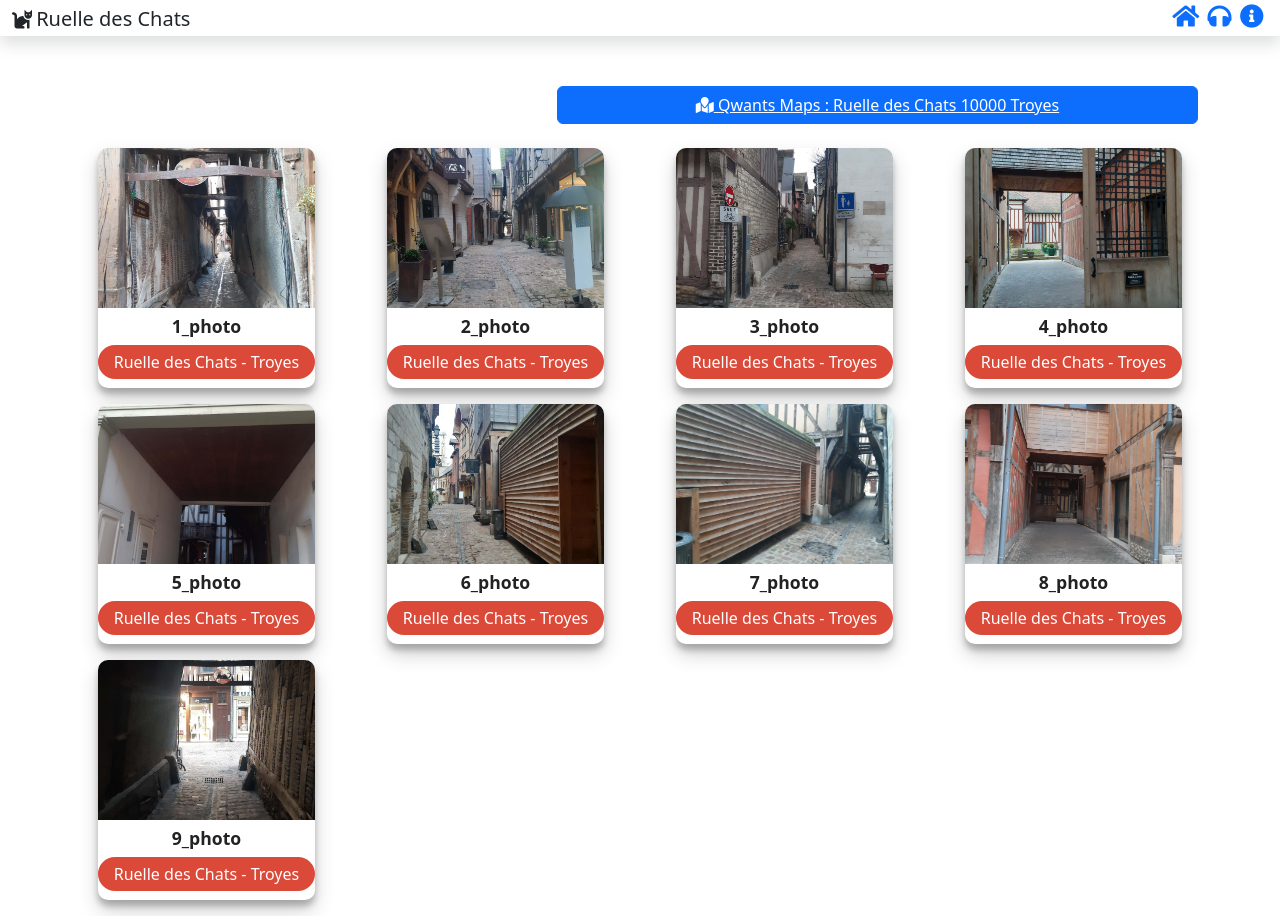
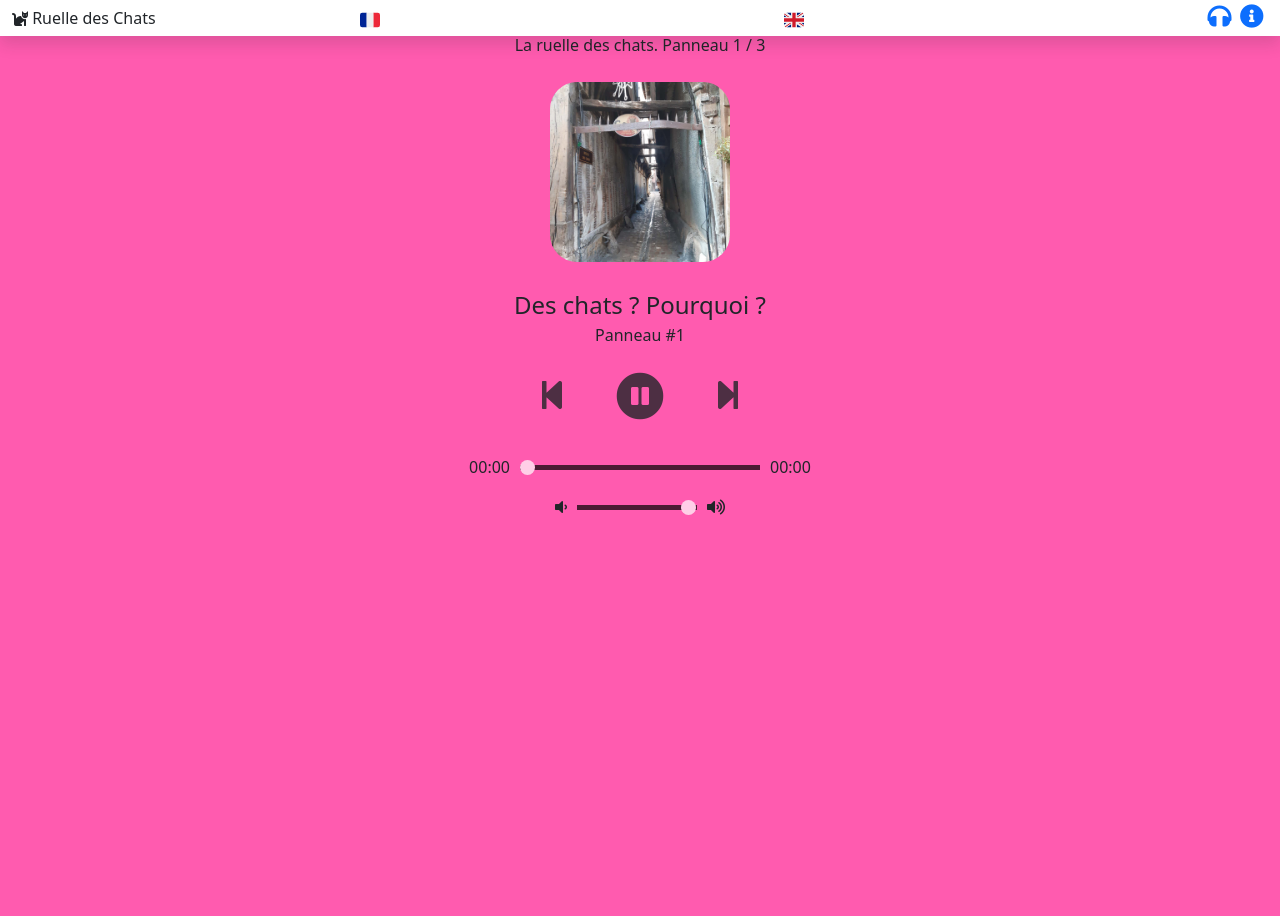
Before and after one commit to ruelledeschats/ruelledeschats.github.io, a plain HTML site: page index.html in a window 1280 px wide. After the commit the page ends 800 px from the top, so only its background shows below. Drawn offline with Linux system fonts and the light colour scheme.

Commit message:
refactor(ruelledeschats) : remplacement index.html par le lecteur.html et suppression ancien index images + maj version cache service worker

```diff
--- a/index.html
+++ b/index.html
@@ -23,23 +23,11 @@
     <meta name="apple-mobile-web-app-status-bar" content="#db4938" />
     <meta name="theme-color" content="#db4938" />
 
-
-<!-- @todo check et deplacer icones a racine vers icons ?
-    <link rel="apple-touch-icon" sizes="180x180" href="/apple-touch-icon.png">
-    <link rel="icon" type="image/png" sizes="32x32" href="/favicon-32x32.png">
-    <link rel="icon" type="image/png" sizes="16x16" href="/favicon-16x16.png">
-    <link rel="manifest" href="/site.webmanifest">
-    <link rel="mask-icon" href="/safari-pinned-tab.svg" color="#5bbad5">
-    <meta name="msapplication-TileColor" content="#da532c">
--->
-    <!--<meta name="theme-color" content="#ffffff">-->
-
-
-
-
     <link rel="stylesheet" href="fontawesome-free-5.15.4-web/css/all.min.css">
     <link rel="stylesheet" href="css/lib/bootstrap.min.css">
     <link rel="stylesheet" href="css/app/app.min.css">
+
+    <link rel="stylesheet" type="text/css" href="css/lecteur.css">
 
 </head>
 <body class="d-flex flex-column h-100">
@@ -50,57 +38,69 @@
                     <!--<img class="logo-header" src="icons/cat-solid.svg" alt="cat">-->
                     <div class="container-fluid">
                         <div class="float-start">
-                            <i class="fa fa-cat fs-5 mt-1"></i>&nbsp;<h5 class="mt-1" style="display:inline">Ruelle des Chats</h5>&nbsp;
+                            <i class="fa fa-cat mt-1"></i>&nbsp;<h7 class="mt-1" style="display:inline">Ruelle des Chats</h7>&nbsp;
                         </div>
 
+                        <a href="#" onclick="change_lang('fr')"><img alt="Français/French" width="20" src="icons/flag-fr.svg"/></a>&nbsp;
+                        <a href="#" onclick="change_lang('en')"><img alt="Anglais/English" width="20" src="icons/flag-en.svg"/></a>&nbsp;
+
                         <div class="float-end mt-1">
-                            <a href="index.html"><h4 class="fa fa-home"></h4></a>&nbsp;
                             <a href="lecteur.html"><h4 class="fa fa-headphones"></h4></a>&nbsp;
                             <a href="apropos.html"><h4 class="fa fa-info-circle"></h4></a>&nbsp;
                         </div>
 
                     </div>
-                    <!--<a href="#" onclick="change_lang('fr')"><img alt="Français/French" width="25" src="icons/flag-fr.svg"/></a>&nbsp;
-                    <a href="#" onclick="change_lang('en')"><img alt="Anglais/English" width="25" src="icons/flag-en.svg"/></a>&nbsp;-->
             </nav>
     </div>
     <!-- End of Topbar -->
 
-    <main class="main-container">
+    <main class="">
 
-        <div class="container">
-            <div class="card border-0">
-                <div class="row">
-                    <div class="col-5 align-top">
-                        <img class="float-end" width="135" src="icons/troyes.png"/>
+        <div class="player container mt-2 h-100">
+
+          <!-- Define the section for displaying details -->
+          <div class="details">
+            <div class="now-playing">PLAYING x OF y</div>
+            <div class="track-art"></div>
+            <div class="track-name">Track Name</div>
+            <div class="track-artist">Track Artist</div>
           </div>
-                    <div class="col-7">
-                        <div class="card pt-3 border-0">
-                            <h1 type="button" class="btn btn-primary">
-                                <a class="text-white" target="_blank" href="https://www.qwant.com/maps/place/street:osm:relation:3765335@Ruelle_des_Chats#map=17.66/48.2964245/4.0724271"><i class="fa fa-map-marked"></i> Qwants Maps : Ruelle des Chats 10000 Troyes</i></a>
-                            </h1>
+
+          <!-- Define the section for displaying track buttons -->
+          <div class="buttons">
+            <div class="prev-track" onclick="prevTrack()">
+              <i class="fa fa-step-backward fa-2x"></i>
             </div>
+            <div class="playpause-track" onclick="playpauseTrack()">
+              <i class="fa fa-play-circle fa-3x"></i>
             </div>
-                </div>
+            <div class="next-track" onclick="nextTrack()">
+              <i class="fa fa-step-forward fa-2x"></i>
             </div>
           </div>
 
-        <!--
-        <div class="container">
-            <div class="card border-0">
-                <h1 type="button" class="btn btn-primary">
-                    <a class="text-white" target="_blank" href="https://www.qwant.com/maps/place/street:osm:relation:3765335@Ruelle_des_Chats#map=17.66/48.2964245/4.0724271"><i class="fa fa-map-marked"></i> Qwants Maps : Ruelle des Chats 10000 Troyes</i></a>
-                </h1>
+          <!-- Define the section for displaying the seek slider-->
+          <div class="slider_container">
+            <div class="current-time">00:00</div>
+            <input type="range" min="1" max="100"
+              value="0" class="seek_slider" onchange="seekTo()">
+            <div class="total-duration">00:00</div>
+          </div>
+
+          <!-- Define the section for displaying the volume slider-->
+          <div class="slider_container">
+            <i class="fa fa-volume-down"></i>
+            <input type="range" min="1" max="100"
+              value="99" class="volume_slider" onchange="setVolume()">
+            <i class="fa fa-volume-up"></i>
           </div>
         </div>
-        -->
 
-        <div class="container-photos container mt-0 h-100">
-        </div>
+        <!-- Load the main script for the player -->
+        <script src="js/lecteur.js"></script>
 
     </main>
     <!-- -->
-    <script src="js/index.js"></script>
     <script src="js/app.js"></script>
 </body>
 </html>
--- a/js/index.js
+++ /dev/null
@@ -1,30 +0,0 @@
-const container = document.querySelector(".container-photos");
-const photos_RuelledesChats = [
-  { url: "Ruelle des Chats - Troyes", name: "1_photo", image: "photos/1_photo.jpg" },
-  { url: "Ruelle des Chats - Troyes", name: "2_photo", image: "photos/2_photo.jpg" },
-  { url: "Ruelle des Chats - Troyes", name: "3_photo", image: "photos/3_photo.jpg" },
-  { url: "Ruelle des Chats - Troyes", name: "4_photo", image: "photos/4_photo.jpg" },
-  { url: "Ruelle des Chats - Troyes", name: "5_photo", image: "photos/5_photo.jpg" },
-  { url: "Ruelle des Chats - Troyes", name: "6_photo", image: "photos/6_photo.jpg" },
-  { url: "Ruelle des Chats - Troyes", name: "7_photo", image: "photos/7_photo.jpg" },
-  { url: "Ruelle des Chats - Troyes", name: "8_photo", image: "photos/8_photo.jpg" },
-  { url: "Ruelle des Chats - Troyes", name: "9_photo", image: "photos/9_photo.jpg" },
-];
-
-
-const showRuelleDesChats = () => {
-  let output = "";
-  photos_RuelledesChats.forEach(
-    ({ url, name, image }) =>
-      (output += `
-              <div class="card-photo">
-                <img class="card--avatar" src=${image} />
-                <h1 class="card--title">${name}</h1>
-                <a class="card--link" href="#">${url}</a>
-              </div>
-              `)
-  );
-  container.innerHTML = output;
-};
-
-document.addEventListener("DOMContentLoaded", showRuelleDesChats);
```
Also changed, not shown: apropos.html (+1 -2 lines), lecteur.html (deleted, +0 -107 lines), serviceWorker.js (+1 -9 lines), photos/4_photo.jpg (deleted), photos/5_photo.jpg (deleted), photos/6_photo.jpg (deleted), photos/7_photo.jpg (deleted), photos/8_photo.jpg (deleted), photos/9_photo.jpg (deleted). Lines whose indentation alone changed are shown as unchanged.
